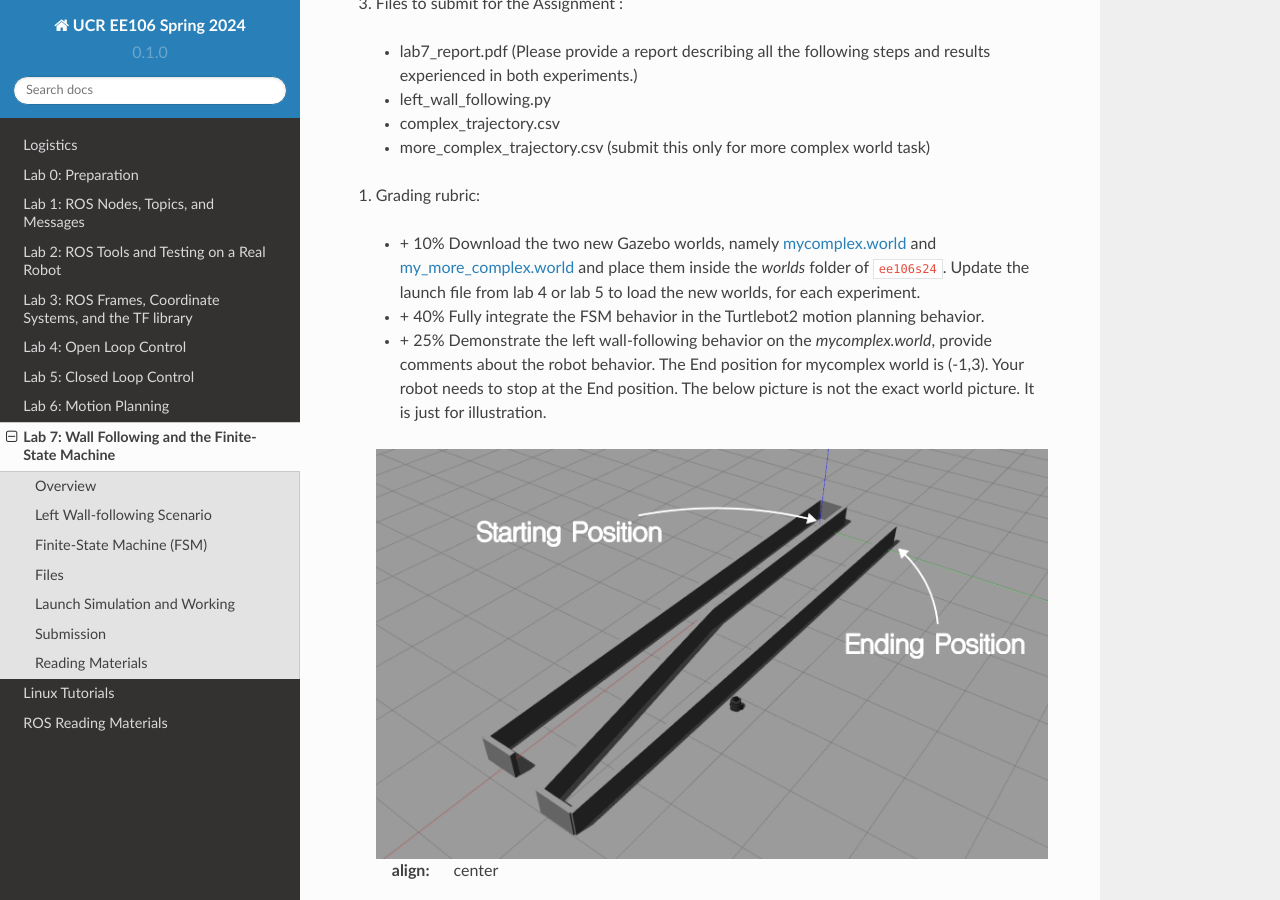
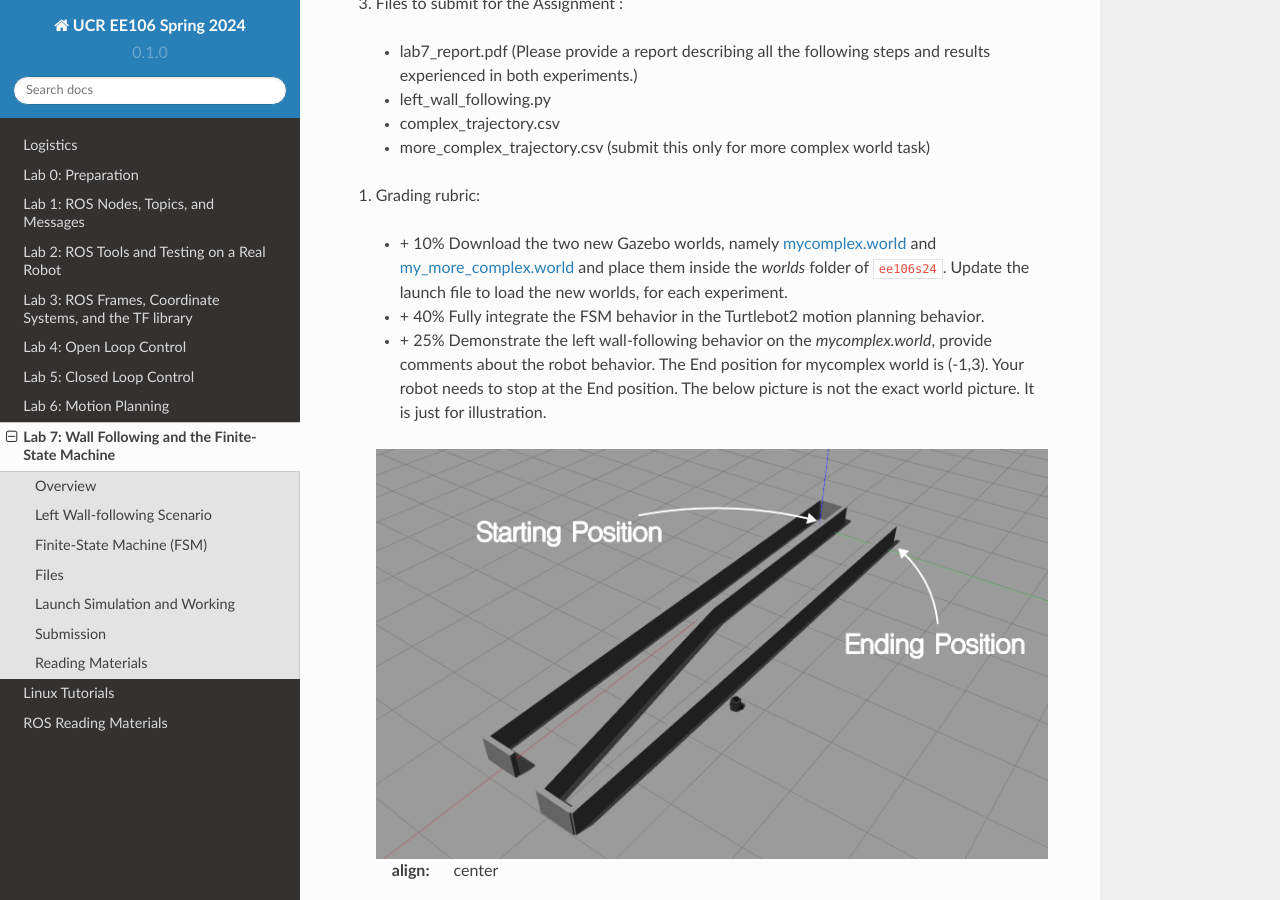
Before and after one commit to taektay/ee106, a Sphinx documentation site: the page built from docs/source/lab7.rst, in a window 1280 px wide and 900 px high, scrolled down 2923 px. Built offline with Sphinx 7.4.7 and the Read the Docs theme 2.0.0, drawn with Linux system fonts in a browser that asks for light colours.

Commit message:
Update lab7.rst

```diff
--- a/docs/source/lab7.rst
+++ b/docs/source/lab7.rst
@@ -92,7 +92,7 @@ Submission
 
 #. Grading rubric:
 
- + \+ 10% Download the two new Gazebo worlds, namely `mycomplex.world <https://github.com/UCR-Robotics/ee106/blob/main/scripts/mycomplex.world>`_ and `my_more_complex.world <https://github.com/UCR-Robotics/ee106/blob/main/scripts/my_more_complex.world>`_ and place them inside the `worlds` folder of ``ee106s24``. Update the launch file from lab 4 or lab 5 to load the new worlds, for each experiment.
+ + \+ 10% Download the two new Gazebo worlds, namely `mycomplex.world <https://github.com/UCR-Robotics/ee106/blob/main/scripts/mycomplex.world>`_ and `my_more_complex.world <https://github.com/UCR-Robotics/ee106/blob/main/scripts/my_more_complex.world>`_ and place them inside the `worlds` folder of ``ee106s24``. Update the launch file to load the new worlds, for each experiment.
  + \+ 40% Fully integrate the FSM behavior in the Turtlebot2 motion planning behavior.
  + \+ 25% Demonstrate the left wall-following behavior on the `mycomplex.world`, provide comments about the robot behavior. The End position for mycomplex world is (-1,3). Your robot needs to stop at the End position. The below picture is not the exact world picture. It is just for illustration.
 
```
